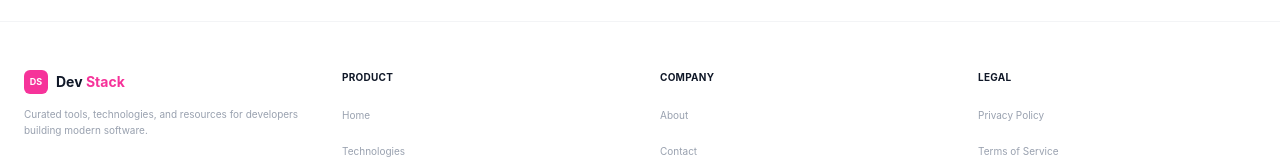
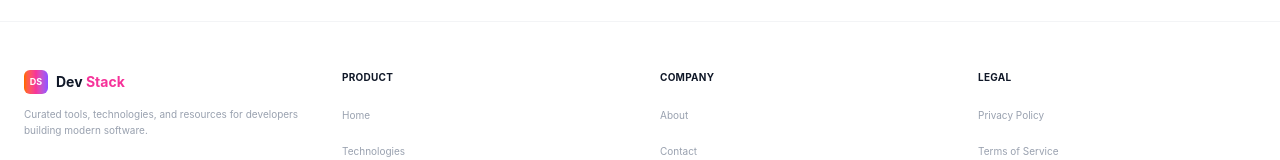
Before and after one commit to hm-fullstackdeveloper/stack-new-website, a React (Vite) app in the folder Dev-Stack-Builder-Website/: page / in a window 1280 px wide. Shown: the part 2005-2165 px from the top of the page. Built offline with nearby package versions, Linux system fonts and the light colour scheme.

Commit message:
six commit

```diff
--- a/Dev-Stack-Builder-Website/package.json
+++ b/Dev-Stack-Builder-Website/package.json
@@ -11,6 +11,7 @@
   },
   "dependencies": {
     "@tailwindcss/vite": "^4.3.3",
+    "lucide-react": "^1.45.0",
     "react": "^19.2.8",
     "react-dom": "^19.2.8",
     "react-toastify": "^11.1.0",
--- a/Dev-Stack-Builder-Website/src/Footer/footers.tsx
+++ b/Dev-Stack-Builder-Website/src/Footer/footers.tsx
@@ -9,7 +9,9 @@ const Footer = () => {
 
           <div>
             <div className="flex items-center gap-2">
-              <span className="flex h-6 w-6 items-center justify-center rounded-md bg-pink-500 text-[9px] font-bold text-white">
+              <span className="flex h-6 w-6 items-center justify-center rounded-md
+              brand-gradient
+              text-[9px] font-bold text-white">
                 DS
               </span>
 
--- a/Dev-Stack-Builder-Website/src/Navber/nav.tsx
+++ b/Dev-Stack-Builder-Website/src/Navber/nav.tsx
@@ -1,5 +1,5 @@
 import Logo from "../assets/logo-text.png";
-
+import { Menu } from "lucide-react";
 
 const nav = () => {
 
@@ -7,6 +7,9 @@ const nav = () => {
         <div className="flex items-center
              justify-between border-2
               border-amber-100 bg-white-300">
+                <button className="block md:hidden">
+                <Menu size={28} />
+                </button>
             <img src={Logo} alt="" />
             <ul className="sm:hidden md:hidden xl:flex items-center gap-6">
                 <li className="text-red-500 cursor-pointer">Home</li>
```
Also changed, not shown: 1 other file (tests, documents, lock files or other folders).
